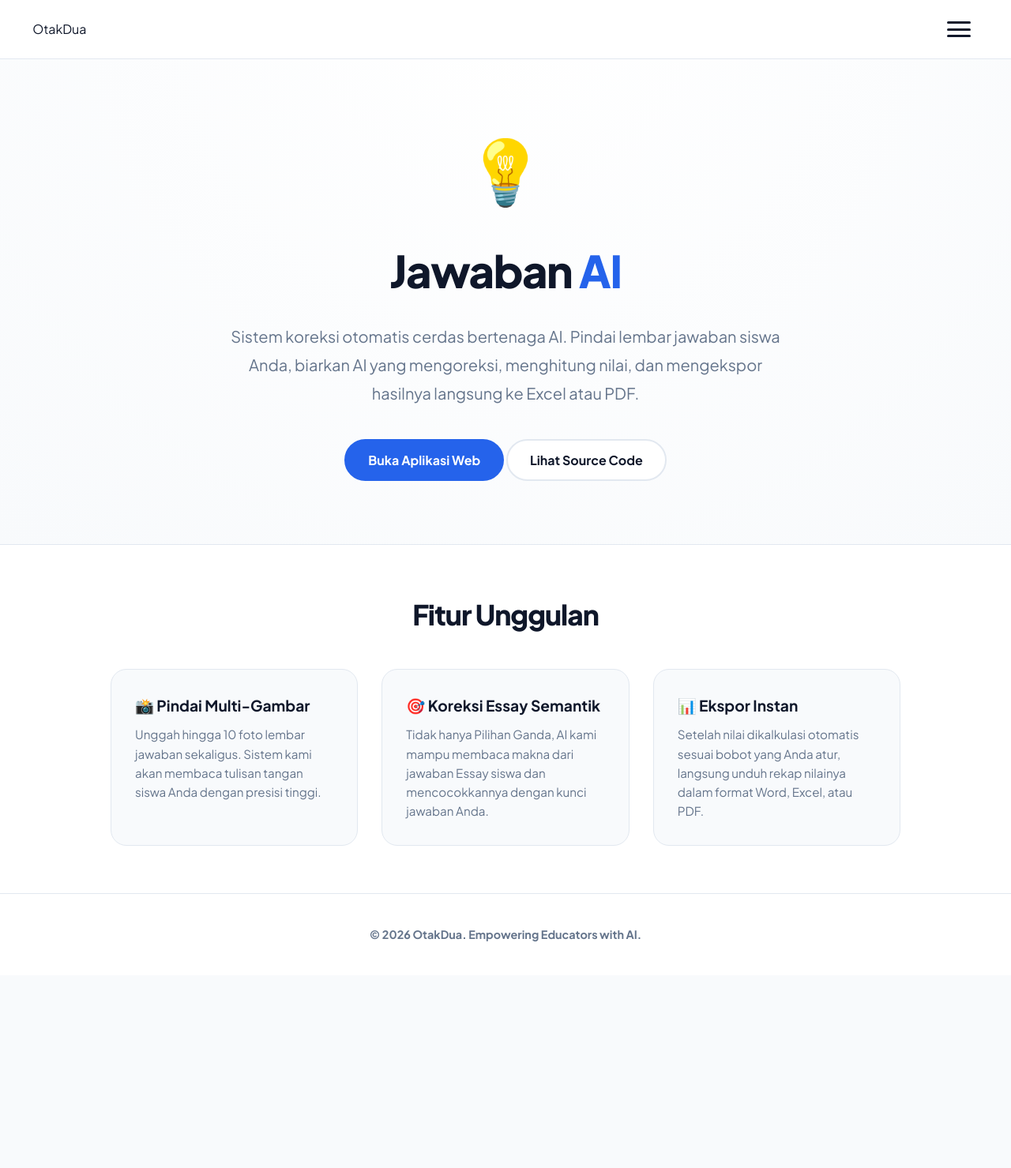
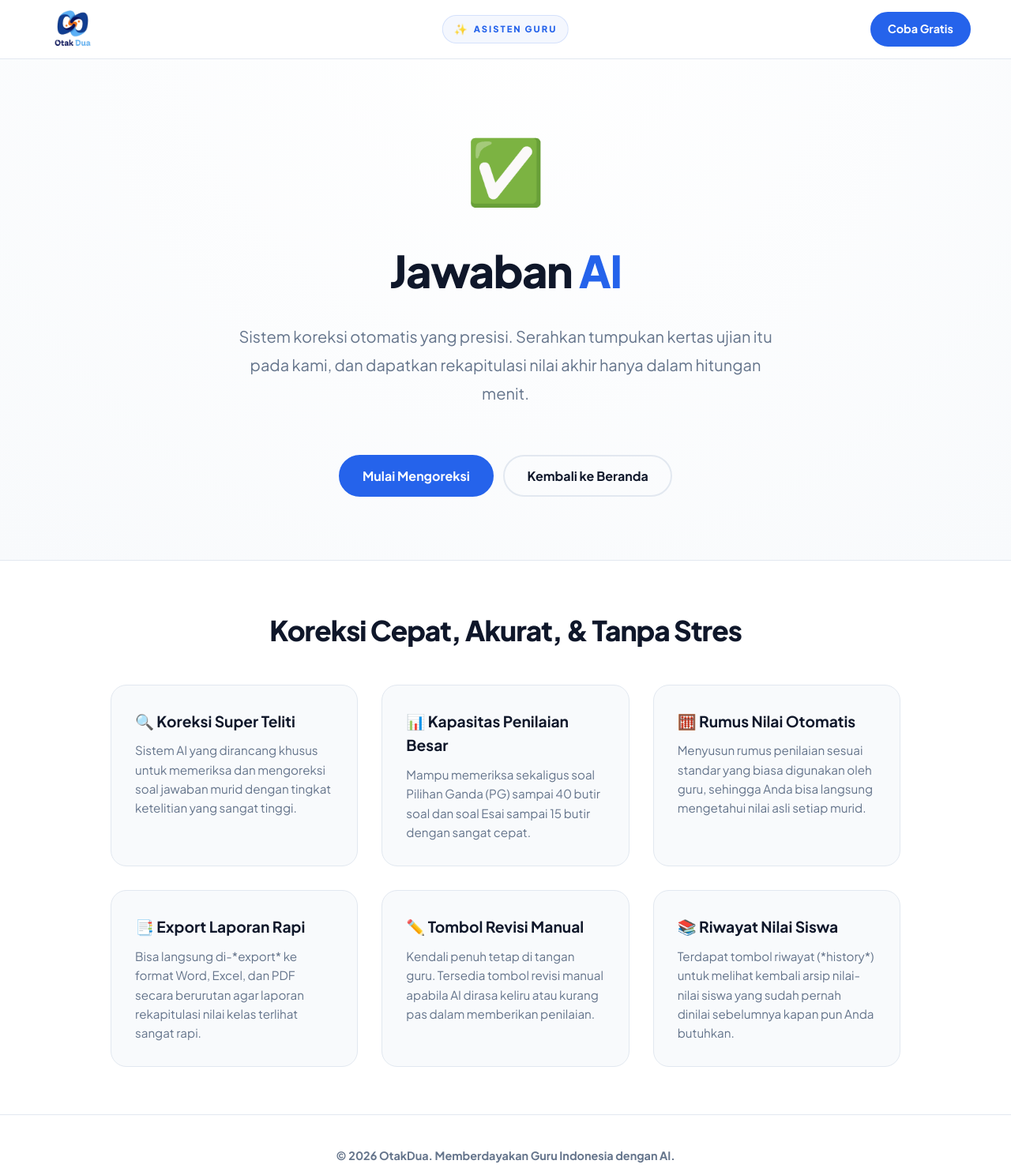
Before and after one commit to HafizyCorporate/Otak-dua, a plain HTML site: page id/produk/jawaban-ai/index.html in a window 1280 px wide. Shown: the whole page at 79% size. Before the commit the page ends 1235 px from the top, so only its background shows below. Drawn offline with Linux system fonts and the light colour scheme.

Commit message:
Update index.html

```diff
--- a/id/produk/jawaban-ai/index.html
+++ b/id/produk/jawaban-ai/index.html
@@ -3,78 +3,90 @@
 <head>
     <meta charset="UTF-8">
     <meta name="viewport" content="width=device-width, initial-scale=1.0, maximum-scale=1.0, user-scalable=no">
-    <title>Jawaban AI | Produk OtakDua</title>
+    <title>Fitur Jawaban AI | OtakDua</title>
     <link href="https://fonts.googleapis.com/css2?family=Plus+Jakarta+Sans:wght@400;500;700;800&display=swap" rel="stylesheet">
     <link rel="stylesheet" href="../../../style.css">
 </head>
 <body>
 
     <nav class="navbar glass-nav">
-        <div class="logo">Otak<span>Dua</span></div>
+        <div class="logo">
+            <a href="../../../index.html" style="display: flex; align-items: center; text-decoration: none;">
+                <img src="../../../assets/logo-otakdua.png" alt="Logo OtakDua Utama">
+            </a>
+        </div>
+
+        <div class="nav-ornament">
+            <span class="sparkle">✨</span> Asisten Guru
+        </div>
+
         <div class="nav-right">
-            <div class="hamburger" id="hamburger-btn">
-                <span></span><span></span><span></span>
-            </div>
+            <a href="https://LINK_RAILWAY_ANDA.up.railway.app/register" class="btn-primary-sm hidden-mobile">Coba Gratis</a>
         </div>
     </nav>
 
-    <div class="menu-overlay" id="menu-overlay">
-        <ul class="overlay-links">
-            <li><a href="../../../index.html">Beranda</a></li>
-            <li><a href="../soal-ai/index.html">Soal AI</a></li>
-            <li><a href="../jawaban-ai/index.html" class="text-blue">Jawaban AI</a></li>
-            <li><a href="../ngajar-ai/index.html">Ngajar AI</a></li>
-        </ul>
-        <div class="overlay-footer">
-            <a href="https://LINK_RAILWAY_ANDA.up.railway.app/" class="btn-primary" style="width: 100%; text-align: center;">Buka Aplikasi</a>
-        </div>
-    </div>
-
-    <header class="product-detail-hero">
-        <div class="product-icon-large">💡</div>
+    <header class="product-detail-hero reveal-up active">
+        <div class="product-icon-large">✅</div>
         <h1 class="product-detail-title">Jawaban <span class="text-blue">AI</span></h1>
-        <p class="product-detail-subtitle">Sistem koreksi otomatis cerdas bertenaga AI. Pindai lembar jawaban siswa Anda, biarkan AI yang mengoreksi, menghitung nilai, dan mengekspor hasilnya langsung ke Excel atau PDF.</p>
-
-        <div class="hero-buttons">
-            <a href="https://LINK_RAILWAY_ANDA.up.railway.app/" target="_blank" class="btn-primary btn-lg">Buka Aplikasi Web</a>
-            <a href="https://github.com/USERNAME_ANDA" target="_blank" class="btn-outline btn-lg bg-white">Lihat Source Code</a>
+        <p class="product-detail-subtitle">Sistem koreksi otomatis yang presisi. Serahkan tumpukan kertas ujian itu pada kami, dan dapatkan rekapitulasi nilai akhir hanya dalam hitungan menit.</p>
+        <div class="mt-5">
+            <a href="https://LINK_RAILWAY_ANDA.up.railway.app/" class="btn-primary">Mulai Mengoreksi</a>
+            <a href="../../../index.html" class="btn-outline" style="margin-left: 10px;">Kembali ke Beranda</a>
         </div>
     </header>
 
-    <section class="product-features">
-        <h2 class="section-title text-center">Fitur Unggulan</h2>
-        <div class="feature-list">
-            <div class="feature-item reveal-up">
-                <h4>📸 Pindai Multi-Gambar</h4>
-                <p>Unggah hingga 10 foto lembar jawaban sekaligus. Sistem kami akan membaca tulisan tangan siswa Anda dengan presisi tinggi.</p>
-            </div>
-            <div class="feature-item reveal-up delay-1">
-                <h4>🎯 Koreksi Essay Semantik</h4>
-                <p>Tidak hanya Pilihan Ganda, AI kami mampu membaca makna dari jawaban Essay siswa dan mencocokkannya dengan kunci jawaban Anda.</p>
-            </div>
-            <div class="feature-item reveal-up delay-2">
-                <h4>📊 Ekspor Instan</h4>
-                <p>Setelah nilai dikalkulasi otomatis sesuai bobot yang Anda atur, langsung unduh rekap nilainya dalam format Word, Excel, atau PDF.</p>
+    <section class="product-features reveal-up">
+        <div class="container text-center">
+            <h2 class="section-title">Koreksi Cepat, Akurat, & Tanpa Stres</h2>
+
+            <div class="feature-list" style="grid-template-columns: repeat(auto-fit, minmax(300px, 1fr));">
+
+                <div class="feature-item">
+                    <h4>🔍 Koreksi Super Teliti</h4>
+                    <p>Sistem AI yang dirancang khusus untuk memeriksa dan mengoreksi soal jawaban murid dengan tingkat ketelitian yang sangat tinggi.</p>
+                </div>
+
+                <div class="feature-item">
+                    <h4>📊 Kapasitas Penilaian Besar</h4>
+                    <p>Mampu memeriksa sekaligus soal Pilihan Ganda (PG) sampai 40 butir soal dan soal Esai sampai 15 butir dengan sangat cepat.</p>
+                </div>
+
+                <div class="feature-item">
+                    <h4>🧮 Rumus Nilai Otomatis</h4>
+                    <p>Menyusun rumus penilaian sesuai standar yang biasa digunakan oleh guru, sehingga Anda bisa langsung mengetahui nilai asli setiap murid.</p>
+                </div>
+
+                <div class="feature-item">
+                    <h4>📑 Export Laporan Rapi</h4>
+                    <p>Bisa langsung di-*export* ke format Word, Excel, dan PDF secara berurutan agar laporan rekapitulasi nilai kelas terlihat sangat rapi.</p>
+                </div>
+
+                <div class="feature-item">
+                    <h4>✏️ Tombol Revisi Manual</h4>
+                    <p>Kendali penuh tetap di tangan guru. Tersedia tombol revisi manual apabila AI dirasa keliru atau kurang pas dalam memberikan penilaian.</p>
+                </div>
+
+                <div class="feature-item">
+                    <h4>📚 Riwayat Nilai Siswa</h4>
+                    <p>Terdapat tombol riwayat (*history*) untuk melihat kembali arsip nilai-nilai siswa yang sudah pernah dinilai sebelumnya kapan pun Anda butuhkan.</p>
+                </div>
+
             </div>
         </div>
     </section>
 
     <footer>
-        <div class="container"><p>&copy; 2026 OtakDua. Empowering Educators with AI.</p></div>
+        <div class="container">
+            <p>&copy; 2026 OtakDua. Memberdayakan Guru Indonesia dengan AI.</p>
+        </div>
     </footer>
 
     <script>
-        const hamburgerBtn = document.getElementById('hamburger-btn');
-        const menuOverlay = document.getElementById('menu-overlay');
-        hamburgerBtn.addEventListener('click', () => {
-            hamburgerBtn.classList.toggle('active');
-            menuOverlay.classList.toggle('active');
-            document.body.style.overflow = menuOverlay.classList.contains('active') ? 'hidden' : 'auto';
-        });
-
         const reveals = document.querySelectorAll('.reveal-up');
         const observer = new IntersectionObserver((entries) => {
-            entries.forEach(entry => { if (entry.isIntersecting) entry.target.classList.add('active'); });
+            entries.forEach(entry => {
+                if (entry.isIntersecting) entry.target.classList.add('active');
+            });
         }, { threshold: 0.1 });
         reveals.forEach(r => observer.observe(r));
     </script>
```
